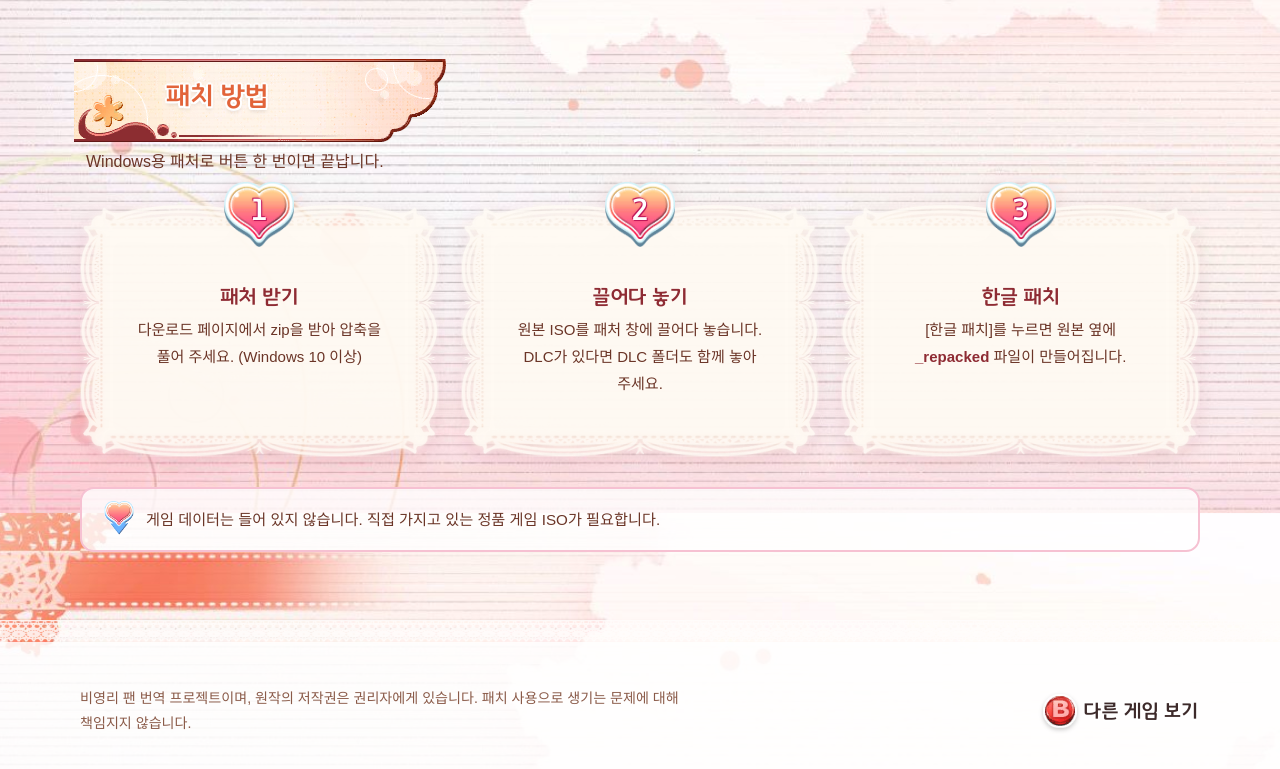
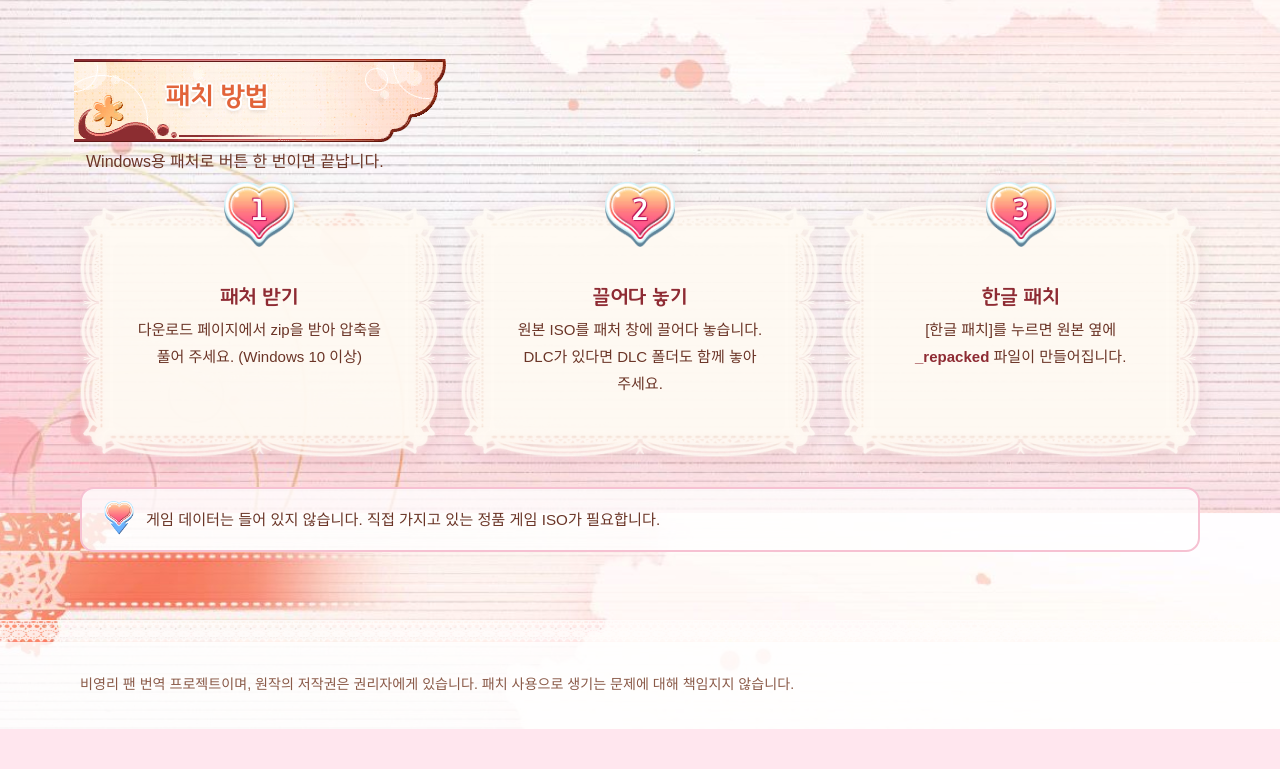
Before and after one commit to rnrmfdlapdlf/rnrmfdlapdlf.github.io, a plain HTML site: page xbox360-orenoyome-kr/index.html in a window 1280 px wide. Shown: the part 1887-2656 px from the top of the page. After the commit the page ends 2616 px from the top, so only its background shows below. Drawn offline with Linux system fonts and the light colour scheme.

Commit message:
Tweak Ore no Yome intro page buttons and footer
- Put GitHub before Download in the hero buttons
- Larger caption in the screenshot viewer
- Drop the footer "다른 게임 보기" button and keep the notice on one line

Co-Authored-By: Claude Opus 5.5 <noreply@anthropic.com>

```diff
--- a/xbox360-orenoyome-kr/index.html
+++ b/xbox360-orenoyome-kr/index.html
@@ -116,13 +116,14 @@
     dialog.viewer { width:min(1200px, calc(100% - 24px)); max-height:calc(100% - 24px); padding:0; border-style:solid; border-width:10px; border-image:url("assets/frame-gold.png") 10 / 10px stretch; background:#fff; }
     dialog.viewer::backdrop { background:#6b3527b3; }
     dialog.viewer img { display:block; width:100%; height:auto; }
-    .viewer-bar { display:flex; align-items:center; justify-content:space-between; gap:12px; padding:6px 12px 6px 14px; background:#fffaf3; font:1.15rem/1.3 var(--title); color:var(--wine); }
+    .viewer-bar { display:flex; align-items:center; justify-content:space-between; gap:12px; padding:6px 12px 6px 14px; background:#fffaf3; font:1.45rem/1.3 var(--title); color:var(--wine); }
 
     /* 하단 */
-    footer { position:relative; margin-top:90px; padding:44px 0 46px; background:#ffffffd9; }
+    footer { position:relative; margin-top:90px; padding:30px 0 32px; background:#ffffffd9; }
     footer::before { content:""; position:absolute; left:0; right:0; bottom:100%; height:22px; background:url("assets/lace-white.png") left bottom/auto 22px repeat-x; transform:scaleY(-1); }
-    .footer-inner { display:flex; flex-wrap:wrap; align-items:center; justify-content:space-between; gap:18px; }
-    .footer-inner p { margin:0; max-width:46em; font-size:.88rem; color:var(--brown-soft); word-break:keep-all; }
+    .footer-inner { display:flex; }
+    .footer-inner p { margin:0; font-size:.88rem; color:var(--brown-soft); word-break:keep-all; }
+    @media (min-width:900px) { .footer-inner p { white-space:nowrap; } }
 
     @media (max-width:980px) {
       .hero-inner { grid-template-columns:1fr; gap:56px; padding:34px 0 96px; }
@@ -161,8 +162,8 @@
           <h1 id="game-title"><img src="assets/logo.png" alt="나의 신부 ~당신만의 새 신부~" width="760" height="282"></h1>
           <p class="message">나만의 신부와 함께 생활하는 연애 시뮬레이션입니다. 6가지 성격의 히로인과 담당 성우를 골라 연인 시절부터 결혼 후의 신혼 생활까지, 이제 한국어로 함께해 보세요.</p>
           <div class="actions">
+            <a class="btn-gold" href="https://github.com/rnrmfdlapdlf/xbox360-orenoyome-kr" target="_blank" rel="noopener noreferrer" aria-label="GitHub 저장소 (새 탭)">GitHub</a>
             <a class="btn-gold" href="https://github.com/rnrmfdlapdlf/xbox360-orenoyome-kr/releases" target="_blank" rel="noopener noreferrer" aria-label="다운로드 페이지 (새 탭)">다운로드</a>
-            <a class="btn-gold" href="https://github.com/rnrmfdlapdlf/xbox360-orenoyome-kr" target="_blank" rel="noopener noreferrer" aria-label="GitHub 저장소 (새 탭)">GitHub</a>
           </div>
         </div>
         <div class="album" role="group" aria-roledescription="슬라이드쇼" aria-label="한글패치 샘플 화면" tabindex="0">
@@ -225,7 +226,6 @@
   <footer>
     <div class="wrap footer-inner">
       <p>비영리 팬 번역 프로젝트이며, 원작의 저작권은 권리자에게 있습니다. 패치 사용으로 생기는 문제에 대해 책임지지 않습니다.</p>
-      <a class="btn-b" href="/"><img src="assets/xbox-b.png" alt="" width="49" height="49">다른 게임 보기</a>
     </div>
   </footer>
 
```
